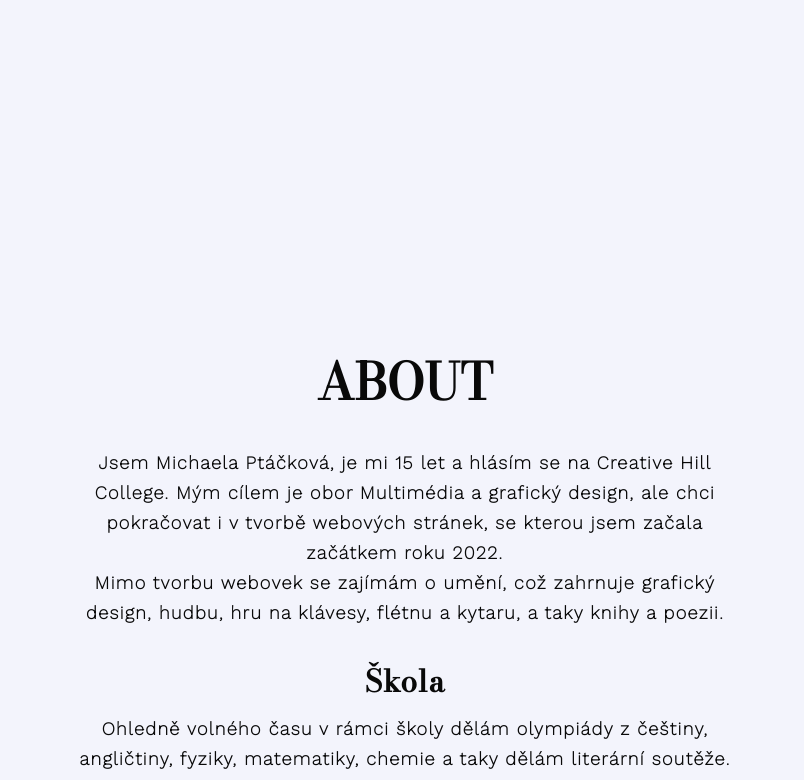
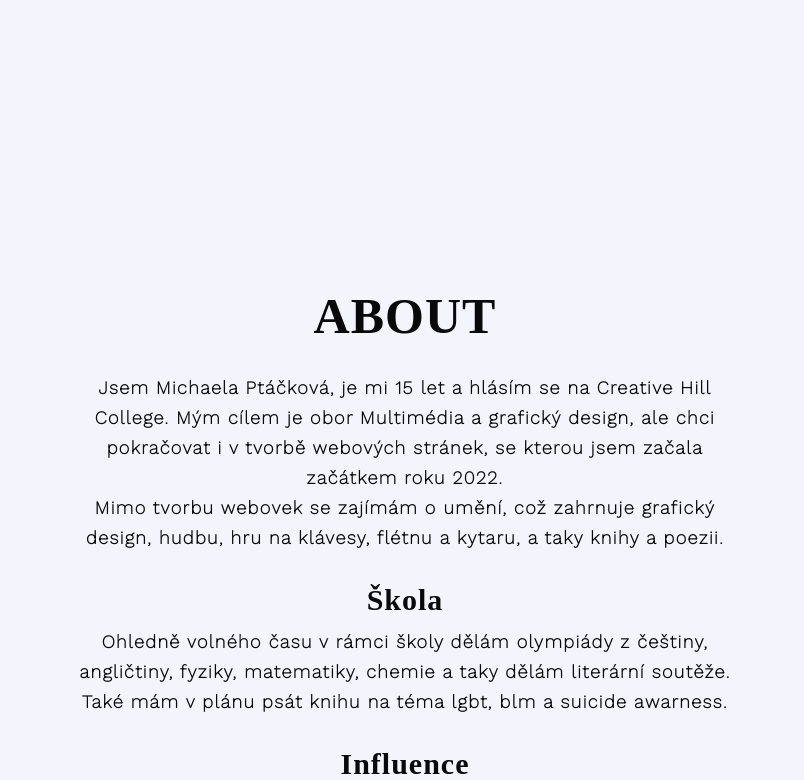
Before and after one commit to michaellkaa/michaellkaa.github.io, a plain HTML site: page index.html in a window 1280 px wide. Shown: the part 653-1433 px from the top of the page, without its empty margins (235-1039 px from the left). Drawn offline with nearby package versions, Linux system fonts and the light colour scheme; a web font is replaced by a local one.

Commit message:
Update root.css

```diff
--- a/root.css
+++ b/root.css
@@ -3,7 +3,7 @@
     --second-color: #f6f2ff;
     --third-color: #82A6ED;
     --fourth-color: rgb(200, 200, 200);
-    --first-font:  'Bodoni Moda', serif;
+    --first-font:  'Cormorant Infant', serif;
     --second-font: 'Work Sans', sans-serif;
 }
 
@@ -12,6 +12,6 @@
     --second-color: rgb(9, 9, 9);
     --third-color: #561790;
     --fourth-color: rgb(152, 152, 152);
-    --first-font: 'Bodoni Moda', serif;
+    --first-font: 'Cormorant Infant', serif;
     --second-font: 'Work Sans', sans-serif;
 }
```
